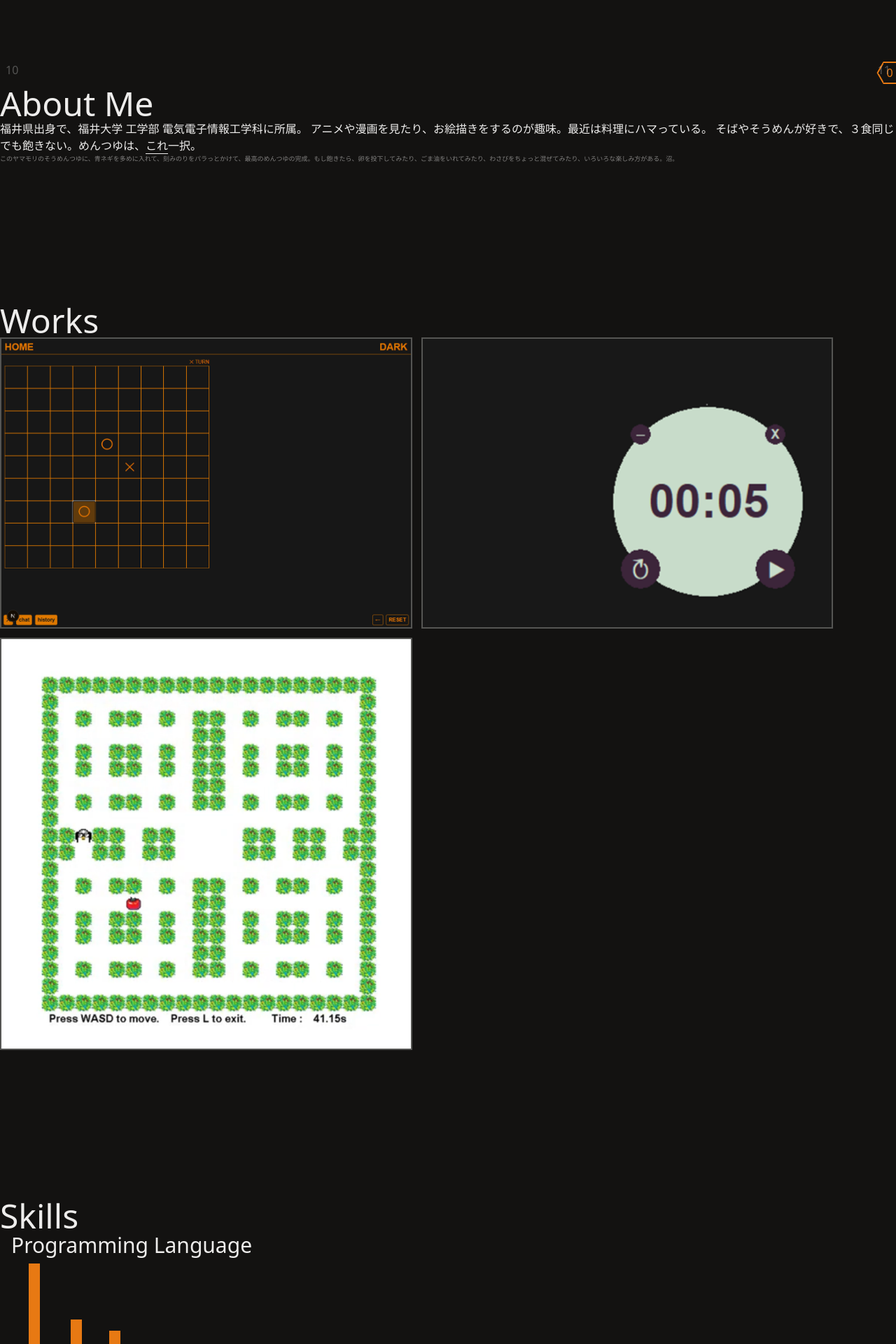
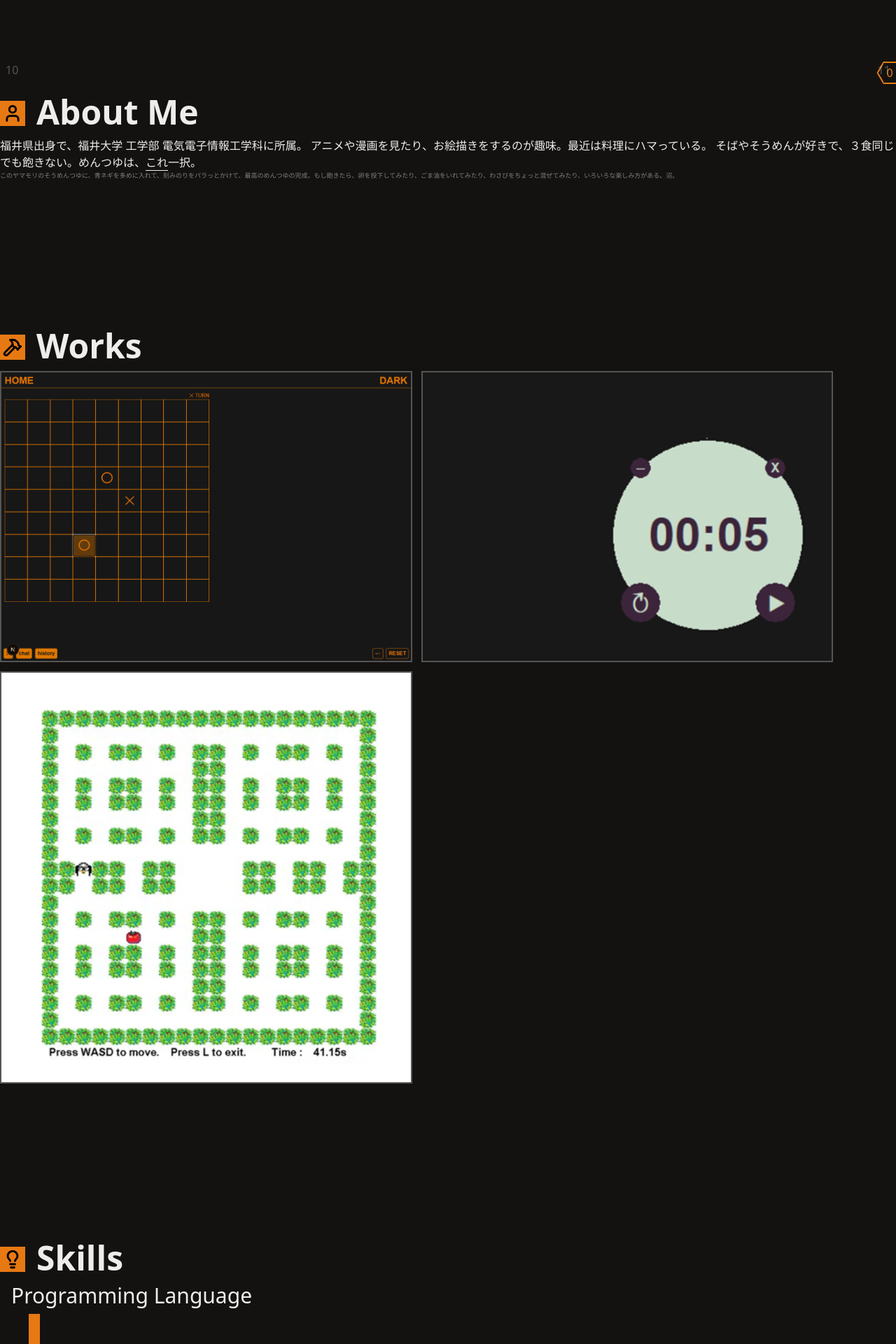
Before and after one commit to FujitaKohei04/portfolio, a Next.js app: page / in a window 1280 px wide. Shown: the part 680-2600 px from the top of the page at 70% size. Built offline with nearby package versions, Linux system fonts and the light colour scheme.

Commit message:
feat: add icon to the left of each topic titles for improved visibility and my preference.

```diff
--- a/src/app/main.module.css
+++ b/src/app/main.module.css
@@ -230,6 +230,23 @@
 
 }
 
+.iconAndTitle {
+    display: flex;
+    flex-direction: row;
+    gap: 16px;
+    align-items: center;
+}
+
+.icon {
+    width: 36px;
+    height: 36px;
+    color: var(--color-true-black);
+    stroke-width: 2.5;
+    padding: 4px;
+    transform: translateY(2px);
+    background-color: var(--color-primary);
+}
+
 .main {
     display: flex;
     flex-direction: column;
@@ -247,6 +264,11 @@
     width: 100vw;
 }
 
+.topicTitle {
+    font-size: 48px;
+    font-weight: bold;
+}
+
 @media (hover: hover) {
     .topic {
         height: auto;
--- a/src/app/page.tsx
+++ b/src/app/page.tsx
@@ -1,8 +1,10 @@
 "use client";
 
 import Image, { StaticImageData } from "next/image";
-import styles from "@/app/main.module.css";
+import Styles from "@/app/main.module.css";
 import { useState } from "react";
+
+import { User, Hammer, Lightbulb, Cat, Mail } from "lucide-react";
 
 import WELCOME from "@/app/images/Thumnail/welcome.svg";
 
@@ -155,17 +157,20 @@ const Thumbnail = () => {
 const AboutMe = () => {
   return (
     <div>
-      <div className="text-5xl">About Me</div>
+      <div className={Styles.iconAndTitle}>
+        <User className={Styles.icon} />
+        <div className={Styles.topicTitle}>About Me</div>
+      </div>
       <div>福井県出身で、福井大学 工学部 電気電子情報工学科に所属。
       アニメや漫画を見たり、お絵描きをするのが趣味。最近は料理にハマっている。
 
         そばやそうめんが好きで、３食同じでも飽きない。めんつゆは、
-        <a href="https://www.yamamori.co.jp/products/sonomama_somen_500/" target="_blank" className={styles.soumenSource}>
+        <a href="https://www.yamamori.co.jp/products/sonomama_somen_500/" target="_blank" className={Styles.soumenSource}>
           これ
         </a>
         一択。
       </div>
-      <div className={styles.supplement}>このヤマモリのそうめんつゆに、青ネギを多めに入れて、刻みのりをパラっとかけて、最高のめんつゆの完成。もし飽きたら、卵を投下してみたり、ごま油をいれてみたり、わさびをちょっと混ぜてみたり、いろいろな楽しみ方がある。沼。</div>
+      <div className={Styles.supplement}>このヤマモリのそうめんつゆに、青ネギを多めに入れて、刻みのりをパラっとかけて、最高のめんつゆの完成。もし飽きたら、卵を投下してみたり、ごま油をいれてみたり、わさびをちょっと混ぜてみたり、いろいろな楽しみ方がある。沼。</div>
     </div>
   );
 }
@@ -173,7 +178,10 @@ const AboutMe = () => {
 const Works = () => {
   return (
     <div>
-      <div className="text-5xl">Works</div>
+      <div className={Styles.iconAndTitle}>
+        <Hammer className={Styles.icon} />
+        <div className={Styles.topicTitle}>Works</div>
+      </div>
       <div>
         <Work workContents={WORKS}/>
       </div>
@@ -197,35 +205,35 @@ const Work = ({workContents}:{workContents: WorkContent[]}) => {
   return (
     <div>
       <div>
-        <div className={styles.worksArranger}>
+        <div className={Styles.worksArranger}>
         {works.map((work, index) => (
-          <button key={index} onClick={() => workOnClicked(index)} className={styles.worksArrangerUnder}>
-            <Image src={work.examples[0].img} alt={work.examples[0].description} className={styles.workImage} />
+          <button key={index} onClick={() => workOnClicked(index)} className={Styles.worksArrangerUnder}>
+            <Image src={work.examples[0].img} alt={work.examples[0].description} className={Styles.workImage} />
           </button>
         ))}
         </div>
       </div>
 
       {isShowWorkDetail &&
-        <div className={styles.workMordal} onClick={() => setIsShowWorkDetail(false)}>
-          <div className={styles.workMordalContent}>
-            <div className={styles.workCloseButton} >
+        <div className={Styles.workMordal} onClick={() => setIsShowWorkDetail(false)}>
+          <div className={Styles.workMordalContent}>
+            <div className={Styles.workCloseButton} >
               <button onClick={() => setIsShowWorkDetail(false)}>✕</button>
             </div>
-            <div className={styles.workDetailCard} onClick={(e) => e.stopPropagation()}>
-              <div className={styles.workName}>
+            <div className={Styles.workDetailCard} onClick={(e) => e.stopPropagation()}>
+              <div className={Styles.workName}>
                 {`${works[workNum].workName}`}
               </div>
-              <div className={styles.workDescription}>
+              <div className={Styles.workDescription}>
                 {`${works[workNum].workDescription}`}
               </div>
-              <div className={styles.workImageFlame} >
-                <Image src={works[workNum].examples[imgNum].img} alt={works[workNum].examples[imgNum].description} className={styles.workImage} fill style={{ objectFit: 'contain' }}/>
+              <div className={Styles.workImageFlame} >
+                <Image src={works[workNum].examples[imgNum].img} alt={works[workNum].examples[imgNum].description} className={Styles.workImage} fill style={{ objectFit: 'contain' }}/>
               </div>
-              <div className={styles.workImageDescription}>
+              <div className={Styles.workImageDescription}>
                 {`画像 ${imgNum+1}  : ${works[workNum].examples[imgNum].description}`}
               </div>
-              <div className={styles.workChanger} >
+              <div className={Styles.workChanger} >
                 <button onClick={() => setImgNum((imgNum+(IMG_NUM-1))%IMG_NUM)}>＜</button>
                 <button onClick={() => setImgNum((imgNum+1)%IMG_NUM)}>＞</button>
               </div>
@@ -242,8 +250,11 @@ const Work = ({workContents}:{workContents: WorkContent[]}) => {
 const Skills = () => {
   return (
     <div>
-      <div className="text-5xl">Skills</div>
-      <div className={styles.skillsKind}>
+      <div className={Styles.iconAndTitle}>
+        <Lightbulb className={Styles.icon} />
+        <div className={Styles.topicTitle}>Skills</div>
+      </div>
+      <div className={Styles.skillsKind}>
         <div>
           <div className="text-3xl">Programming Language</div>
           <SkillsChart contents={progLang}/>
@@ -267,10 +278,10 @@ const Skills = () => {
 
 const SkillsChart = ( {contents: langs}:{contents: ChartContent[]}) => {
   return (
-    <div className={styles.skillsChartLanguage}>
+    <div className={Styles.skillsChartLanguage}>
       {langs.map((lang, index) => (
-        <div key={index} className={styles.skillsChartBarContainer}>
-          <div className={styles.skillsChartBar} style={{height: lang.value*16}}/>
+        <div key={index} className={Styles.skillsChartBarContainer}>
+          <div className={Styles.skillsChartBar} style={{height: lang.value*16}}/>
           <div>{lang.label}</div>
           <div>{lang.value}カ月</div>
         </div>
@@ -282,14 +293,17 @@ const SkillsChart = ( {contents: langs}:{contents: ChartContent[]}) => {
 const Profill = () => {
   return (
     <div>
-      <div className="text-5xl">Profill</div>
-      <div className={styles.profillYearTitle}>
-        <div className={styles.profillYear}>- 2004</div>
-        <div className={styles.profillTitle}>爆誕</div>
+      <div className={Styles.iconAndTitle}>
+        <Cat className={Styles.icon} />
+        <div className={Styles.topicTitle}>Profill</div>
       </div>
-      <div className={styles.profillYearTitle}>
-        <div className={styles.profillYear}>- 2023</div>
-        <div className={styles.profillTitle}>福井大学入学</div>
+      <div className={Styles.profillYearTitle}>
+        <div className={Styles.profillYear}>- 2004</div>
+        <div className={Styles.profillTitle}>爆誕</div>
+      </div>
+      <div className={Styles.profillYearTitle}>
+        <div className={Styles.profillYear}>- 2023</div>
+        <div className={Styles.profillTitle}>福井大学入学</div>
       </div>
 
     </div>
@@ -299,7 +313,10 @@ const Profill = () => {
 const Contact = () => {
   return (
     <div>
-      <div className="text-5xl">Contact</div>
+      <div className={Styles.iconAndTitle}>
+        <Mail className={Styles.icon} />
+        <div className={Styles.topicTitle}>Contact</div>
+      </div>
       <a href="mailto:fujita.kohei04@gmail.com">fujita.kohei04@gmail.com</a>
     </div>
   );
@@ -307,12 +324,12 @@ const Contact = () => {
 
 const Background = () => {
   return (
-    <div className={styles.background}>
+    <div className={Styles.background}>
       {/* <div className={styles.backgroundName}>HAIKEI DAYO</div> */}
-      <div className={styles.backgroundUpL}>00</div>
-      <div className={styles.backgroundUpR}>01</div>
-      <div className={styles.backgroundUnL}>10</div>
-      <div className={styles.backgroundUnR}>11</div>
+      <div className={Styles.backgroundUpL}>00</div>
+      <div className={Styles.backgroundUpR}>01</div>
+      <div className={Styles.backgroundUnL}>10</div>
+      <div className={Styles.backgroundUnR}>11</div>
     </div>
 
   )
@@ -326,23 +343,23 @@ export default function Home() {
   return (
     <div className="flex flex-col items-center">
       <Background />
-      <main className={styles.main}>
-        <section id="thumbnail" className={`${styles.target} ${styles.topic}`}>
+      <main className={Styles.main}>
+        <section id="thumbnail" className={`${Styles.target} ${Styles.topic}`}>
           <Thumbnail />
         </section>
-        <section id="aboutMe" className={`${styles.target} ${styles.topic}`}>
+        <section id="aboutMe" className={`${Styles.target} ${Styles.topic}`}>
           <AboutMe />
         </section>
-        <section id="works" className={`${styles.target} ${styles.topic}`}>
+        <section id="works" className={`${Styles.target} ${Styles.topic}`}>
           <Works />
         </section>
-        <section id="skills" className={`${styles.target} ${styles.topic}`}>
+        <section id="skills" className={`${Styles.target} ${Styles.topic}`}>
           <Skills />
         </section>
-        <section id="profill" className={`${styles.target} ${styles.topic}`}>
+        <section id="profill" className={`${Styles.target} ${Styles.topic}`}>
           <Profill />
         </section>
-        <section id="contact" className={styles.target}>
+        <section id="contact" className={Styles.target}>
           <Contact />
         </section>
       </main>
```
